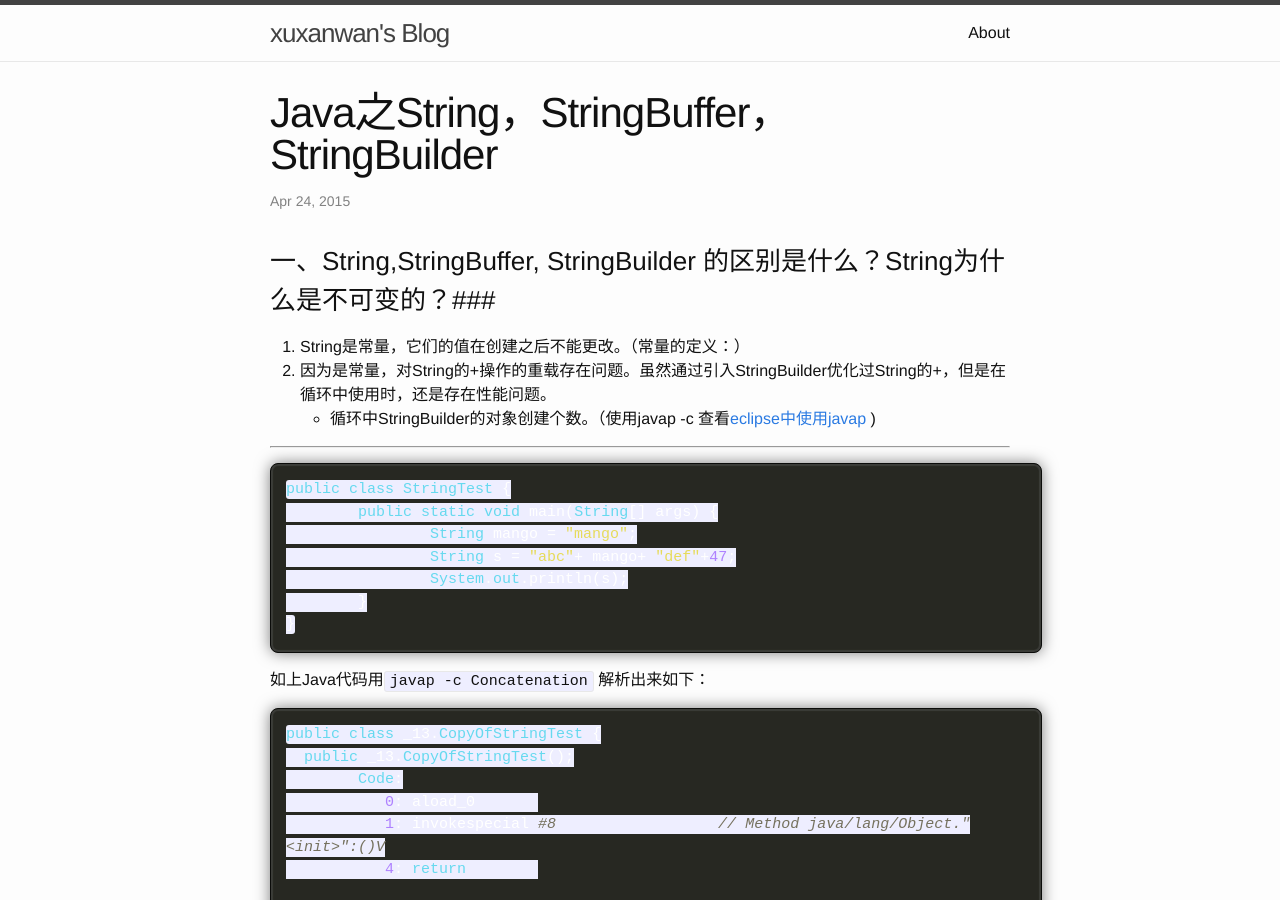
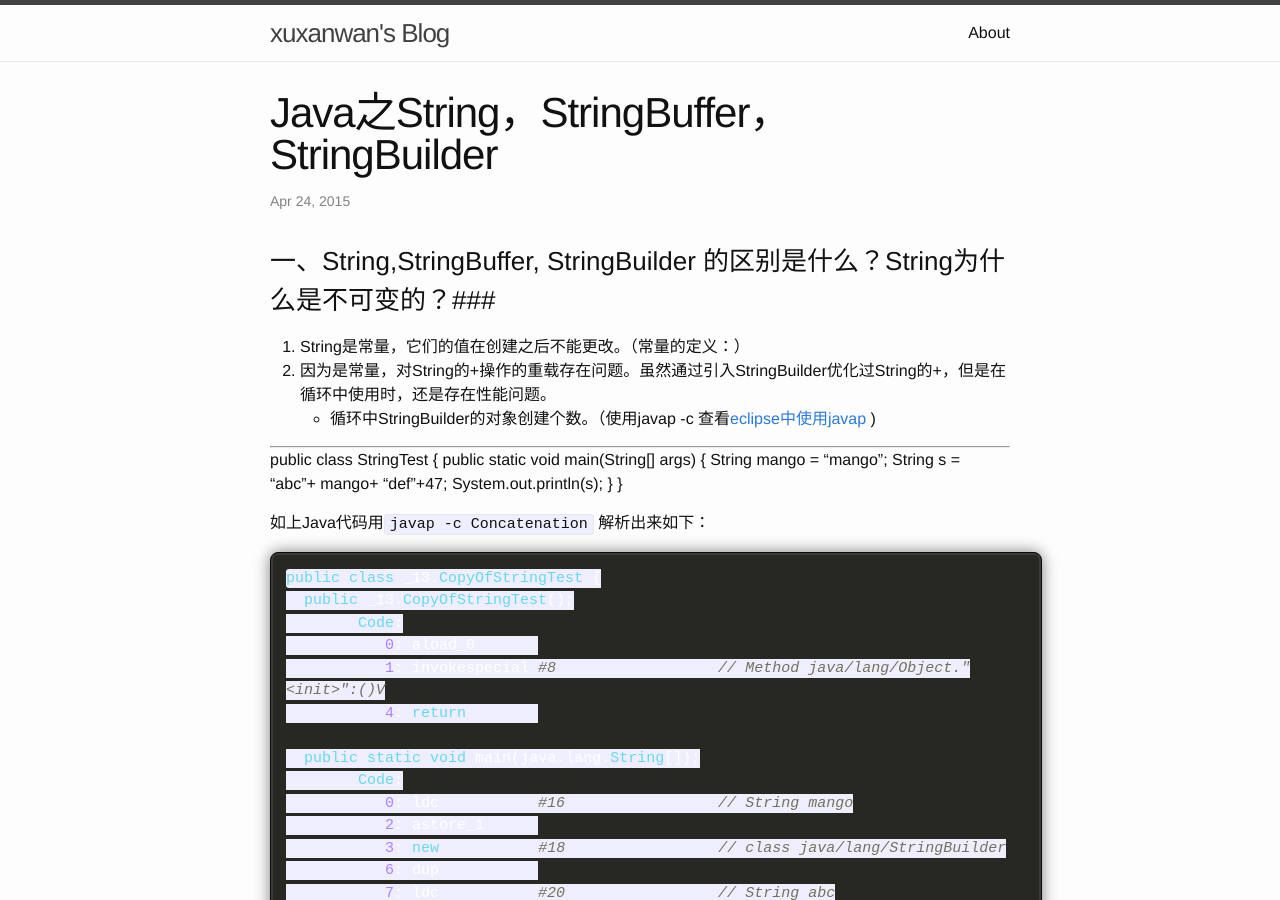
Before and after one commit to xuxanwan/myblog, a Jekyll site: the page built from _posts/2015-4-24-Java-String.md, in a window 1280 px wide and 900 px high. Built offline with Jekyll 4.4.1, drawn with Linux system fonts in a browser that asks for light colours.

```diff
--- a/_posts/2015-4-24-Java-String.md
+++ b/_posts/2015-4-24-Java-String.md
@@ -12,13 +12,14 @@ categories: Java基础
 
 ----------
 
-	public class StringTest {
-		public static void main(String[] args) {
-			String mango = "mango";
-			String s = "abc"+ mango+ "def"+47;
-			System.out.println(s);
-		}
+
+public class StringTest {
+	public static void main(String[] args) {
+		String mango = "mango";
+		String s = "abc"+ mango+ "def"+47;
+		System.out.println(s);
 	}
+}
 
 如上Java代码用`javap -c Concatenation` 解析出来如下：
 
```
